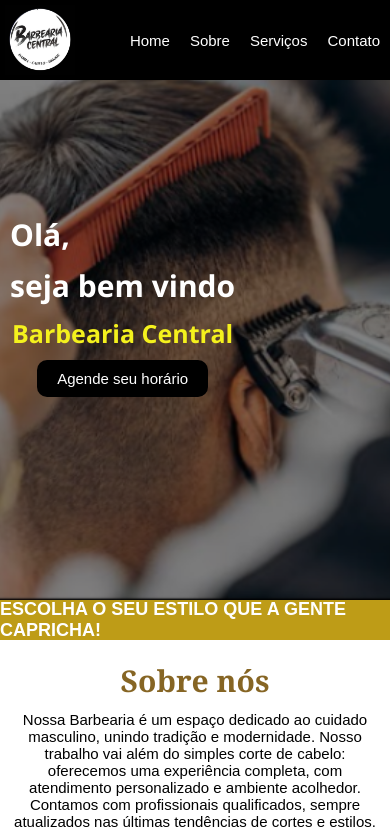
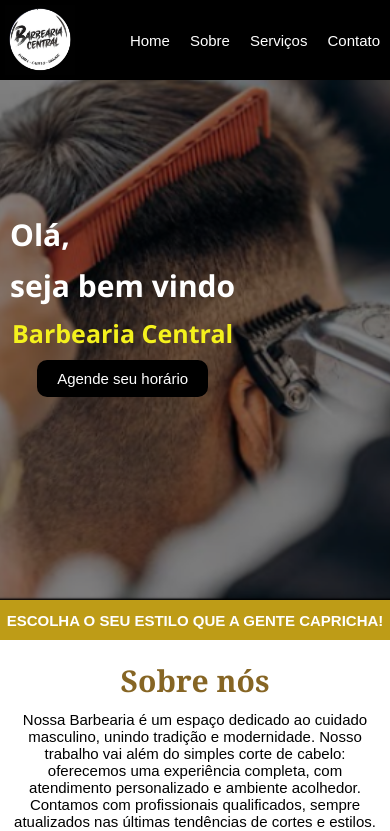
Before and after one commit to Pedroita-057/Projeto, a React (Create React App) app: page / in a window 390 px wide. Shown: the top 831 px of the page. Built offline with nearby package versions, Linux system fonts and the light colour scheme.

Commit message:
responsividade

```diff
--- a/src/componentes/Barra/barra.css
+++ b/src/componentes/Barra/barra.css
@@ -21,6 +21,7 @@
     .barra{
         height: 40px;
         width: 100%;
-        font-size: 12px;
+        font-size: 10px;
+        justify-content: center;
     }
 }
--- a/src/componentes/Sobre/sobre.css
+++ b/src/componentes/Sobre/sobre.css
@@ -70,6 +70,7 @@
         width: 100%;
         height: auto;
         text-align: center;
+        justify-content: center;
         margin: 0;
     }
     .lado-esquerdo h1{
```
